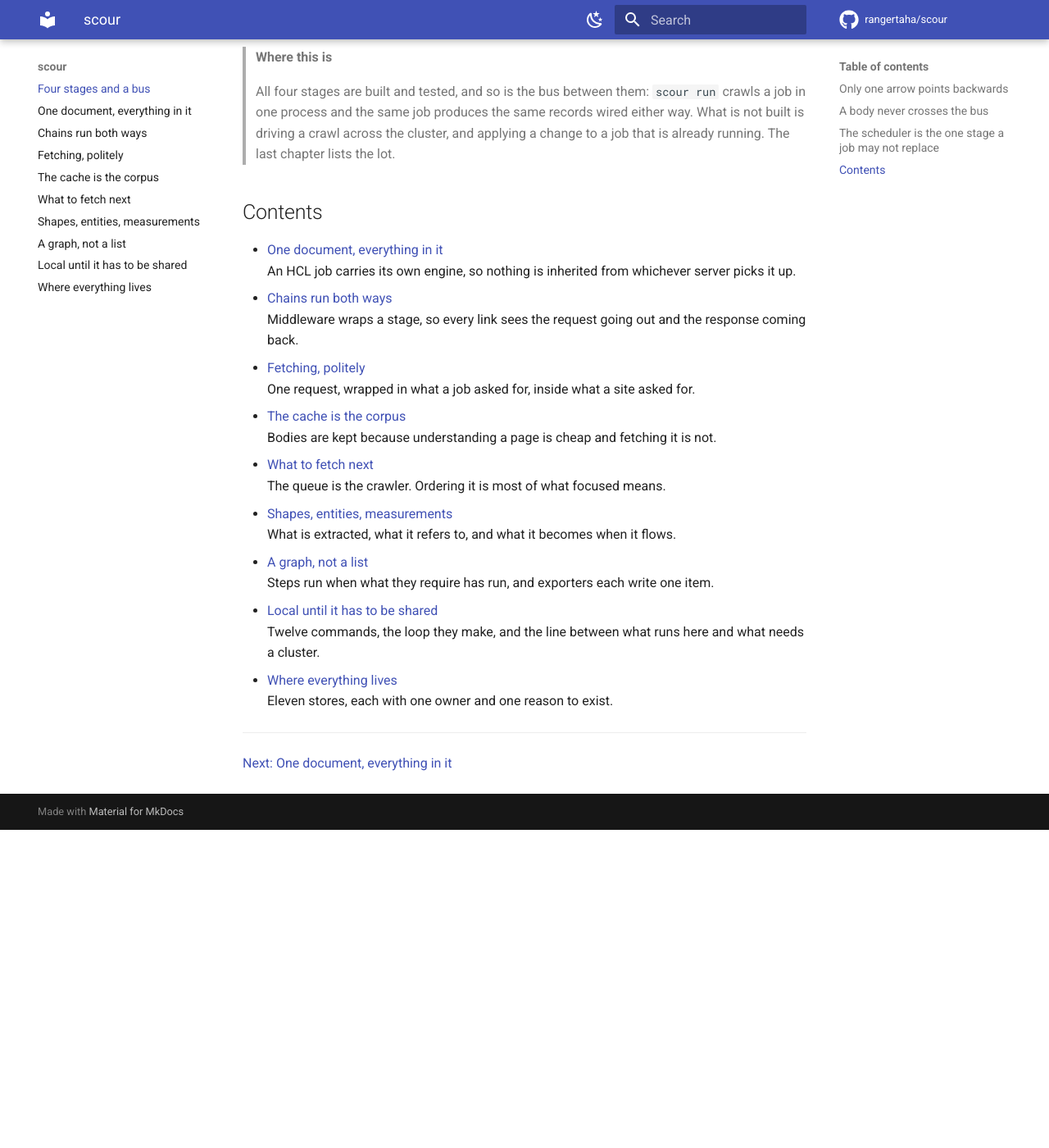
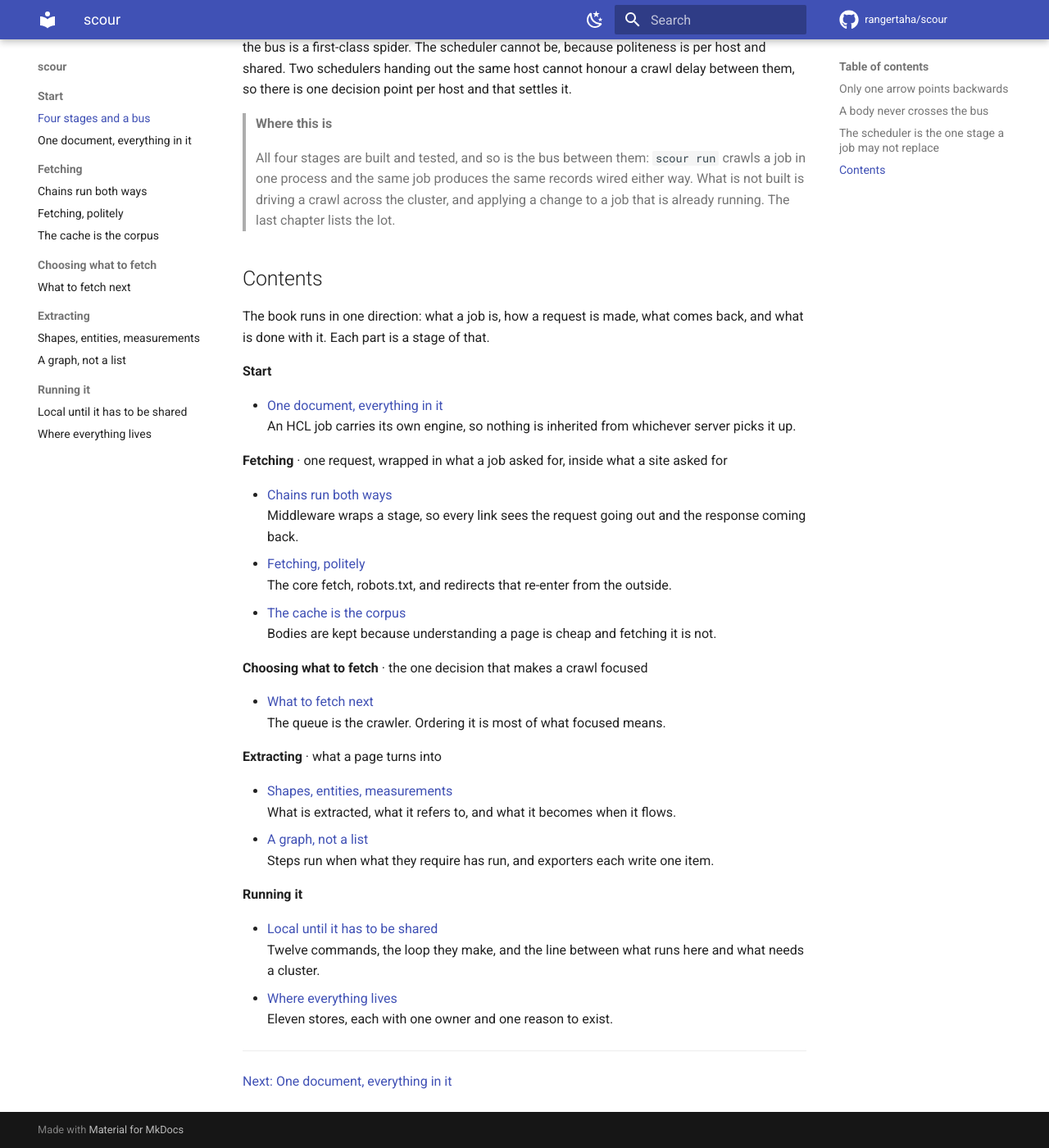
Before and after one commit to rangertaha/scour, an MkDocs documentation site: the page built from docs/index.md, in a window 1280 px wide and 1400 px high, scrolled down 1349 px. Shown: the whole window at 82% size. Built offline with MkDocs 1.6.1 and Material for MkDocs 9.7.7, drawn with Linux system fonts in a browser that asks for light colours; comment, search, counter and statistics services are not loaded; before the commit the page ends 2361 px from its top, so only the background shows below that.

Commit message:
Draw the diagrams the way this project drew them, and give the book parts
# The diagrams

The eleven drawings were mermaid rendered by mmdc, which is mermaid's look with
the palette overridden: light only, laid out by a solver, and sitting on the page
rather than in it. The pre-rewrite documentation drew them by hand and they were
better, so they are drawn that way again.

Every one now uses GitHub's own palette, #f6f8fa and #57606a for the ordinary
boxes and #0969da for the thing being pointed at, with a
prefers-color-scheme:dark block that swaps them for #21262d, #8b949e and
#58a6ff. That last part is the one that mattered most: the generated diagrams
had no dark mode at all, so half the readers of a page that respects theirs got
a white rectangle in the middle of it.

The classes are the old short ones, .b for a box, .s for a highlighted one, .l
and .i for labels, .f for a flow, and the coordinates are placed rather than
solved, which is what lets a diagram say a thing in the space it has.

The two checks that watch them still hold: every drawing fits its viewBox, and
every one carries role="img" and an alt text.

# The parts

Ten chapters in a flat list say nothing about how a book reads. They now sit in
five parts that follow a request through the engine: Start, Fetching, Choosing
what to fetch, Extracting, Running it.

The same five appear in the three places somebody arrives: the site's nav, the
cover's contents, and the table in the repository's README. docs/README.md also
answers the questions people actually turn up with, which are not chapter names:
why is it polite, what does it keep and where, how do I run one, how do I extend
it.

Changing the README's links broke TestTheReadmeLinksIntoTheBook, which is the
check earning its place: it exists because renaming a chapter silently breaks
the page everybody sees first, and that is exactly what had just happened.

```diff
--- a/docs/index.md
+++ b/docs/index.md
@@ -64,20 +64,37 @@
 
 ## Contents
 
+The book runs in one direction: what a job is, how a request is made, what
+comes back, and what is done with it. Each part is a stage of that.
+
+**Start**
+
 - [One document, everything in it](job/index.md)
   An HCL job carries its own engine, so nothing is inherited from whichever server picks it up.
+
+**Fetching** · one request, wrapped in what a job asked for, inside what a site asked for
+
 - [Chains run both ways](chains/index.md)
   Middleware wraps a stage, so every link sees the request going out and the response coming back.
 - [Fetching, politely](downloader/index.md)
-  One request, wrapped in what a job asked for, inside what a site asked for.
+  The core fetch, robots.txt, and redirects that re-enter from the outside.
 - [The cache is the corpus](cache/index.md)
   Bodies are kept because understanding a page is cheap and fetching it is not.
+
+**Choosing what to fetch** · the one decision that makes a crawl focused
+
 - [What to fetch next](frontier/index.md)
   The queue is the crawler. Ordering it is most of what focused means.
+
+**Extracting** · what a page turns into
+
 - [Shapes, entities, measurements](items/index.md)
   What is extracted, what it refers to, and what it becomes when it flows.
 - [A graph, not a list](pipeline/index.md)
   Steps run when what they require has run, and exporters each write one item.
+
+**Running it**
+
 - [Local until it has to be shared](cli/index.md)
   Twelve commands, the loop they make, and the line between what runs here and what needs a cluster.
 - [Where everything lives](storage/index.md)
--- a/mkdocs.yml
+++ b/mkdocs.yml
@@ -52,13 +52,18 @@
   README.md
 
 nav:
-  - Four stages and a bus: index.md
-  - One document, everything in it: job/index.md
-  - Chains run both ways: chains/index.md
-  - Fetching, politely: downloader/index.md
-  - The cache is the corpus: cache/index.md
-  - What to fetch next: frontier/index.md
-  - Shapes, entities, measurements: items/index.md
-  - A graph, not a list: pipeline/index.md
-  - Local until it has to be shared: cli/index.md
-  - Where everything lives: storage/index.md
+  - Start:
+      - Four stages and a bus: index.md
+      - One document, everything in it: job/index.md
+  - Fetching:
+      - Chains run both ways: chains/index.md
+      - Fetching, politely: downloader/index.md
+      - The cache is the corpus: cache/index.md
+  - Choosing what to fetch:
+      - What to fetch next: frontier/index.md
+  - Extracting:
+      - Shapes, entities, measurements: items/index.md
+      - A graph, not a list: pipeline/index.md
+  - Running it:
+      - Local until it has to be shared: cli/index.md
+      - Where everything lives: storage/index.md
```
Also changed, not shown: README.md (+11 -11 lines), docs/README.md (+35 -16 lines), docs/img/cache.svg, docs/img/chains-2.svg, docs/img/chains.svg, docs/img/cli.svg, docs/img/downloader.svg, docs/img/frontier.svg, docs/img/index.svg, docs/img/items.svg, docs/img/job.svg, docs/img/pipeline.svg, docs/img/storage.svg, 1 other file.
